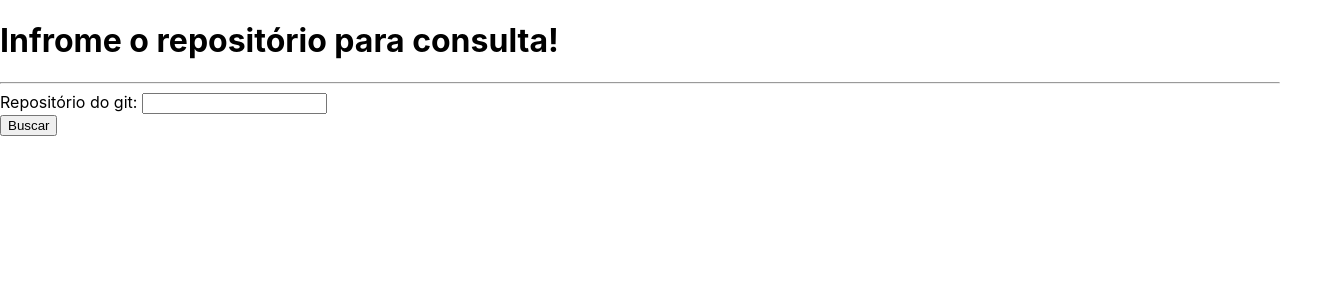
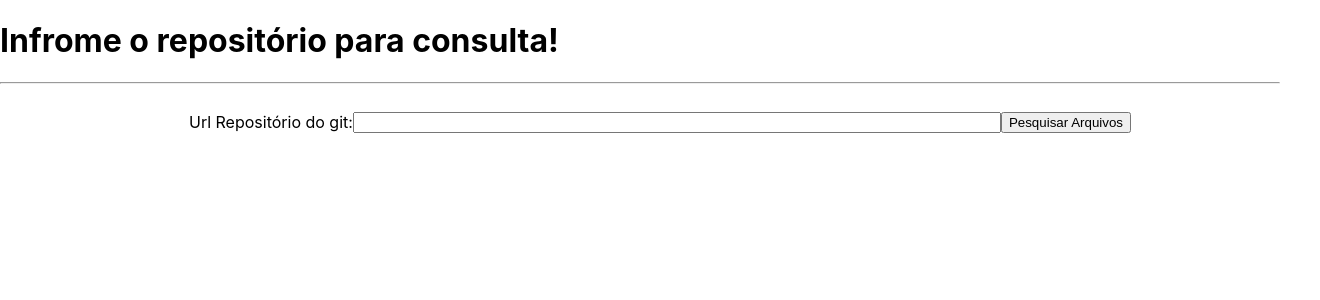
Before and after one commit to ramonrpb/repo-pwa, a React (Create React App) app: page / in a window 1280 px wide. Shown: the top 300 px of the page, 1320 px wide, since content can reach past the window. Built offline with nearby package versions, Linux system fonts and the light colour scheme.

Commit message:
Melhorias no frontend

```diff
--- a/src/components/repository/repository.js
+++ b/src/components/repository/repository.js
@@ -1,4 +1,5 @@
 import React, { Component } from 'react';
+import '../../style.css';
 
 class Repository extends Component{
     constructor(props){
@@ -12,56 +13,13 @@ class Repository extends Component{
         this.buscar = this.buscar.bind(this);
     }
 
-
-
-    // buscar(event){
-    //     if(this.state.url === ''){
-    //         this.setState({erro: 'O Repositório do git precisa ser informado!'})
-    //     }else{
-    //         let urlApi = 'https://repo-rpb.herokuapp.com/repo/git';
-    //         fetch(urlApi, {
-    //             method: 'PUT',
-    //             body: JSON.stringify({url: this.state.url}),
-    //             headers: {
-    //                 'Content-Type': 'application/json',
-    //             }
-    //         })
-    //         .then((res) => {
-    //             return res.json();
-    //         })
-    //         .then((json) => {
-    //             this.setState({arquivos: json})
-    //             // var array = Object.keys(json).map(i => JSON.parse(json[Number(i)]));
-    //             // console.log('Array: ', array);
-
-    //             // var array = Object.keys(json);
-    //             // console.log('Array: ', array);
-
-    //             var arrayValues = Object.values(json);
-    //             console.log('Array: ', arrayValues);
-
-    //             var map = new Array(),object = {};
-
-    //             let arq = arrayValues.map(v=>{
-    //                 map.push(v);
-    //                 return v;
-    //             })
-    //             console.log('arq: ', arq);
-    //             this.setState({arquivos: map})
-    //             console.log('arquivos:', this.state.arquivos);
-    //         });
-    //     }
-
-    //     event.preventDefault();
-    // }
-
     buscar(event){
         if(this.state.url === ''){
             this.setState({erro: 'O Repositório do git precisa ser informado!'})
         }else{
-            let urlApi = 'https://repo-rpb.herokuapp.com/repo/git';
-
-            fetch(urlApi, {
+            // let urlApi = 'https://repo-rpb.herokuapp.com/repo/git';
+            let urlApi = 'http://localhost:8080/repo/git';
+            let result = fetch(urlApi, {
                 method: 'PUT',
                 body: JSON.stringify({url: this.state.url}),
                 headers: {
@@ -69,64 +27,45 @@ class Repository extends Component{
                 }
             })
             .then((res) => {
+                if(!res.ok){
+                    throw Error(res.statusText);
+                }
                 return res.json();
             })
             .then((json) => {
-                this.setState({arquivos: json})
-                console.log(json);
-            });
+                this.setState({arquivos: json, erro: ''})
+            }).catch(function(error) {
+                console.log('Erro ao recuperar arquivos', error);
+            });;
+
         }
 
         event.preventDefault();
+        this.setState({ url: '' });
     }
-
-    // componentDidMount(){
-    //     // const httpHandler = require('react-http-client');
-    //     let urlApi = 'https://repo-rpb.herokuapp.com/repo/git';
-
-    //     fetch(urlApi)
-    //     .then((res) => {
-    //         return res.json();
-    //     })
-    //     .then((json) => {
-    //         this.setState({arquivos: json})
-    //     });
-    // }
 
     render(){
         return(
             <div>
-                {this.state.erro && <p>{this.state.erro}</p>}
-                <form onSubmit={this.buscar}>
-                    <label>Repositório do git: </label>
+                {this.state.erro && <p className='error'>{this.state.erro}</p>}
+                <form onSubmit={this.buscar} className='form'>
+                    <label>Url Repositório do git: </label>
                     <input type="url" name="url" value={this.state.url}
-                        onChange={(e) => this.setState({url: e.target.value})}/> <br/>
-                    <button  type="submit"> Buscar </button>
+                        onChange={(e) => this.setState({url: e.target.value})} className='input'/>
+                    <button  type="submit"> Pesquisar Arquivos</button>
                 </form>
 
-                {this.state.arquivos !== 'undefined' && this.state.arquivos.length > 0
-                && this.state.arquivos.map(item => {
-                    return(
-                        <article>
-                            <strong>Arquivo: {item.name}</strong><br/>
-                            <strong>Quantidade de linhas: {item.quantityLines}</strong><br/>
-                            <strong>Tamanho: {item.size} bytes</strong>
-                            <hr/>
+                <ul>
+                    {this.state.arquivos !== 'undefined' && this.state.arquivos.length > 0
+                    && this.state.arquivos.map((item, key) => {
+                        return(
+                            <li key={key}>
+                                {item.name} | {item.quantityLines} linhas | {item.size} bytes
+                            </li>
 
-                        </article>
-                    );})
-
-
-                /* {this.state.arquivos !== 'undefined' && this.state.arquivos.length > 0
-                 && this.state.arquivos.map(item => {
-                  return(
-                    <article>
-                        <strong>{item}</strong>
-                    </article>
-                    );
-                })} */
-                }
-
+                        );})
+                    }
+                </ul>
             </div>
         );
     }
--- /dev/null
+++ b/src/style.css
@@ -0,0 +1,27 @@
+.form{
+    display: flex;
+    width: 100%;
+    padding: 20px;
+    justify-content: center;
+}
+
+.error{
+    color: red;
+    font-weight: bold;
+    text-align: center;
+}
+
+.input{
+    width: 50%;
+}
+
+.list{
+    display: flex;
+    width: 100%;
+    justify-content: left;
+    align-items: flex-start;
+    background-color: #DDD;
+    border-radius: 5px;
+    margin: 5px;
+    padding: 5px;
+}
```
